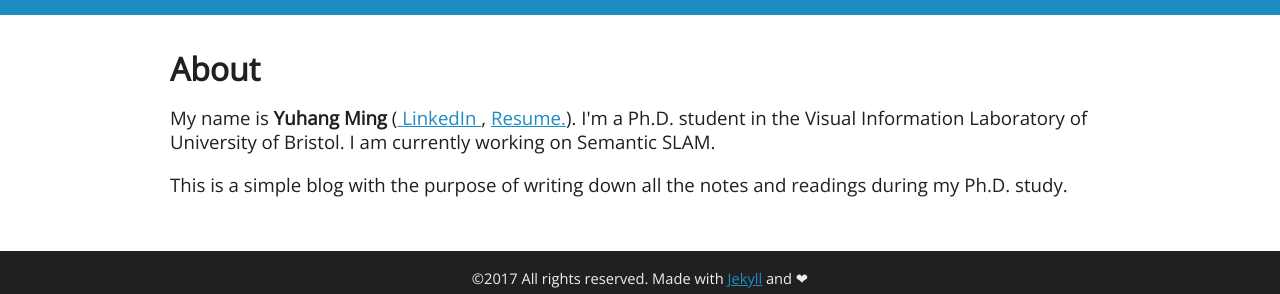
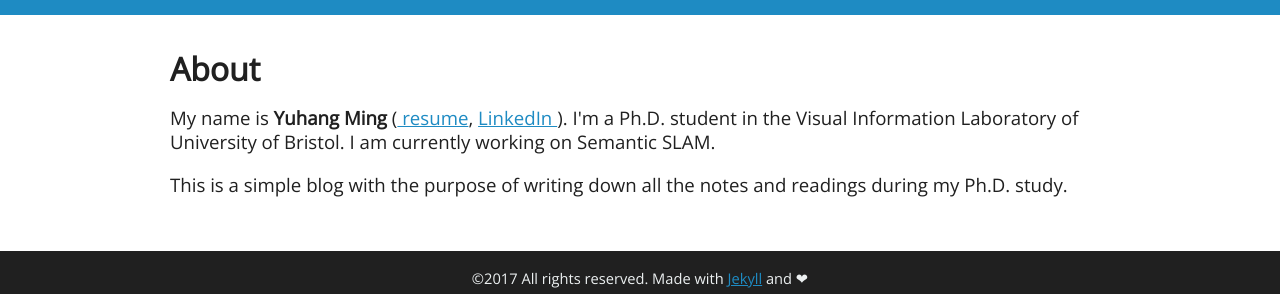
Before and after one commit to YuhangMing/YuhangMing.github.io, a Jekyll site: the page built from about.html, in a window 1280 px wide. Shown: the part 130-424 px from the top of the page. Built offline with Jekyll 4.4.1, drawn with Linux system fonts in a browser that asks for light colours.

Commit message:
update links layouts

```diff
--- a/about.html
+++ b/about.html
@@ -3,6 +3,6 @@
 title: About
 permalink: /about/
 ---
-<p> My name is <b>Yuhang Ming</b> (<a href="http://www.linkedin.com/in/yuhang-ming"> LinkedIn </a>, <a href="/assets/resume.pdf"> Resume.</a>). I'm a Ph.D. student in the Visual Information Laboratory of University of Bristol. I am currently working on Semantic SLAM. </p>
+<p> My name is <b>Yuhang Ming</b> (<a href="/assets/resume.pdf"> resume</a>, <a href="http://www.linkedin.com/in/yuhang-ming"> LinkedIn </a>). I'm a Ph.D. student in the Visual Information Laboratory of University of Bristol. I am currently working on Semantic SLAM. </p>
 
 <p> This is a simple blog with the purpose of writing down all the notes and readings during my Ph.D. study. </p>
```
Also changed, not shown: 4 other files.
